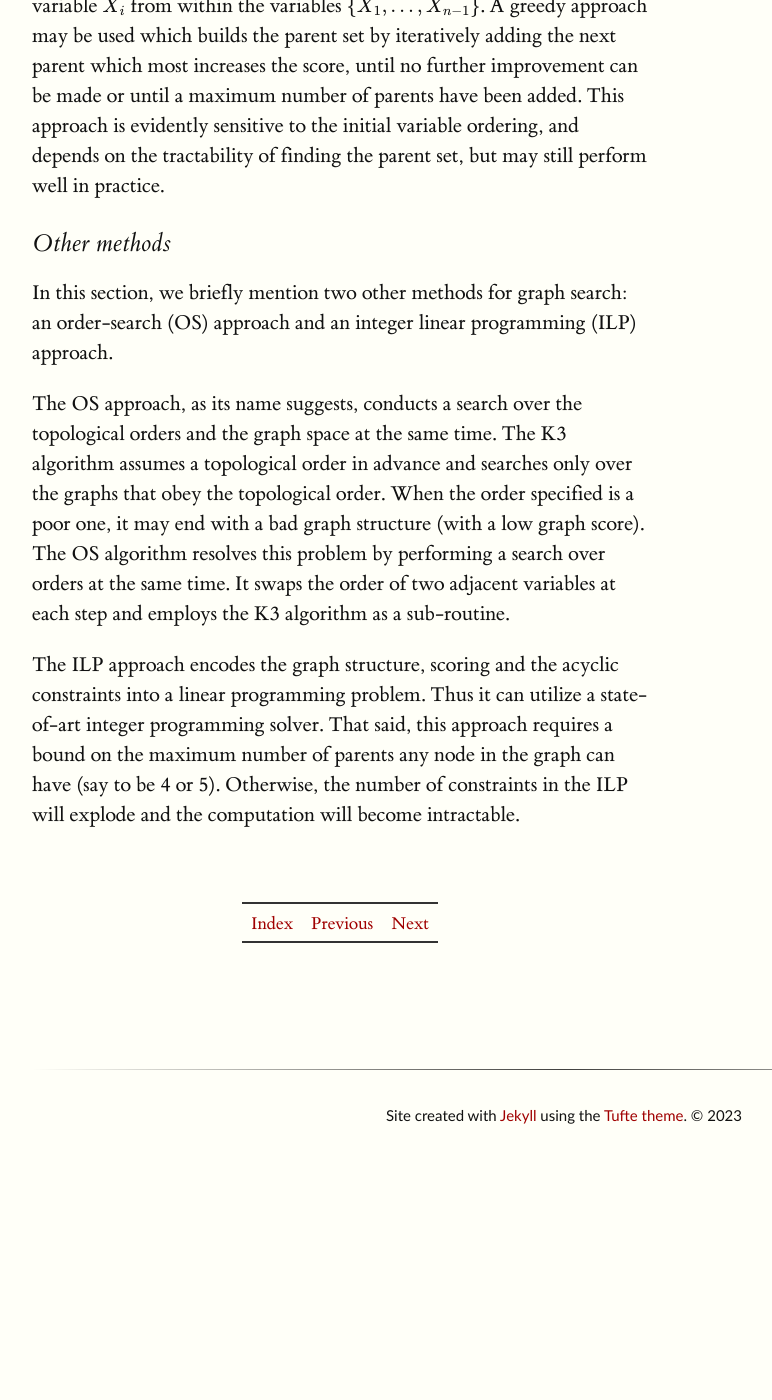
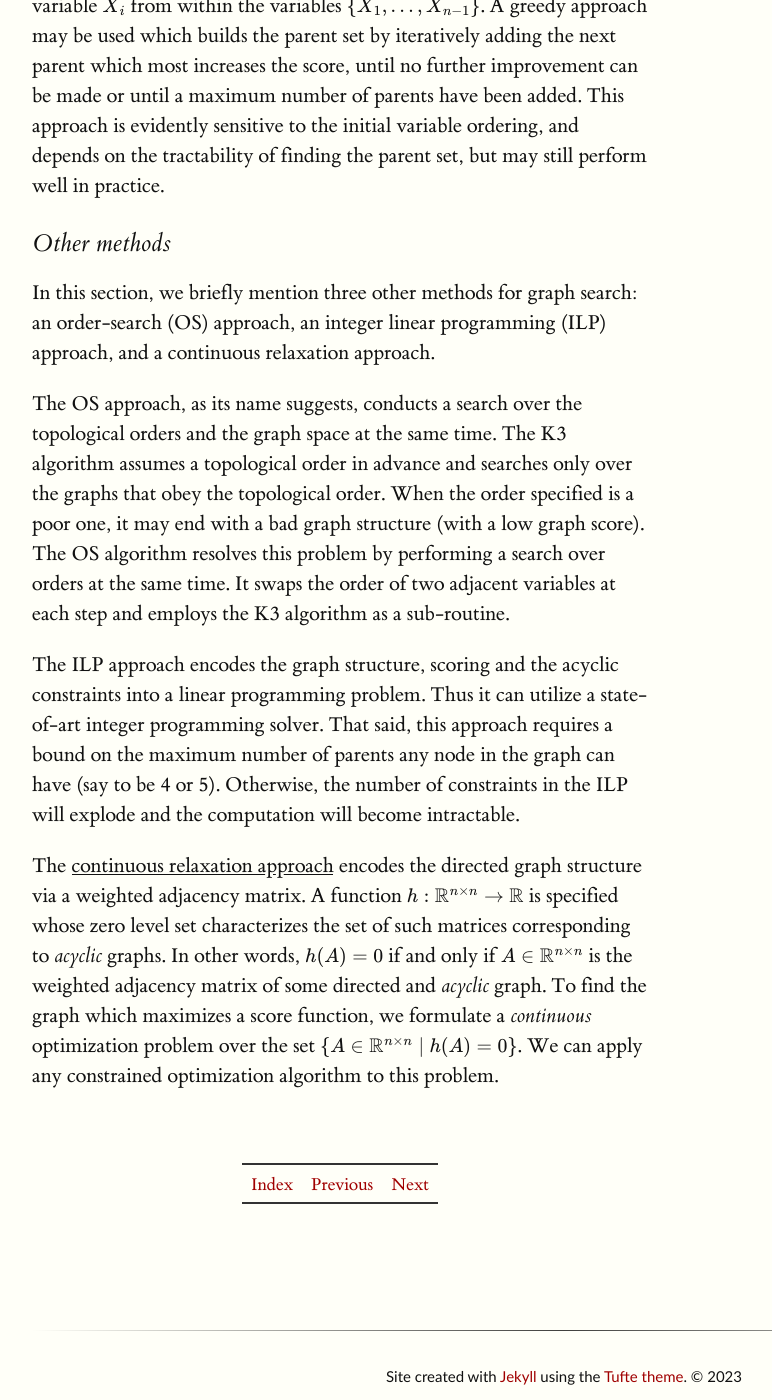
Before and after one commit to ermongroup/cs228-notes, a Jekyll site: the page built from learning/structure/index.md, in a window 1280 px wide and 1400 px high, scrolled down 10495 px. Shown: the whole window, without its empty margins (128-900 px from the left). Built offline with Jekyll 4.4.1, drawn with Linux system fonts in a browser that asks for light colours; formulas are drawn with MathJax 3; before the commit the page ends 11634 px from its top, so only the background shows below that.

Commit message:
andy comment: mention continuous relaxation methods

```diff
--- a/learning/structure/index.md
+++ b/learning/structure/index.md
@@ -292,12 +292,18 @@ This approach is evidently sensitive to the initial variable ordering, and depen
 
 ### Other methods
 
-In this section, we briefly mention two other methods for graph search: an order-search (OS) approach and an integer linear programming (ILP) approach.
+In this section, we briefly mention three other methods for graph search: an order-search (OS) approach, an integer linear programming (ILP) approach, and a continuous relaxation approach.
 
 The OS approach, as its name suggests, conducts a search over the topological orders and the graph space at the same time. The K3 algorithm assumes a topological order in advance and searches only over the graphs that obey the topological order. When the order specified is a poor one, it may end with a bad graph structure (with a low graph score). The OS algorithm resolves this problem by performing a search over orders at the same time. It swaps the order of two adjacent variables at each step and employs the K3 algorithm as a sub-routine.
 
 The ILP approach encodes the graph structure, scoring and the acyclic constraints into a linear programming problem. Thus it can utilize a state-of-art integer programming solver. That said, this approach requires a bound on the maximum number of parents any node in the graph can have (say to be 4 or 5). Otherwise, the number of constraints in the ILP will explode and the computation will become intractable.
 
+The [continuous relaxation approach](https://arxiv.org/abs/1803.01422) encodes the directed graph structure via a weighted adjacency matrix.
+A function $$h: \mathbb{R}^{n \times n} \to \mathbb{R}$$ is specified whose zero level set characterizes the set of such matrices corresponding to _acyclic_ graphs.
+In other words, $$h(A) = 0$$ if and only if $$A \in \mathbb{R}^{n \times n}$$ is the weighted adjacency matrix of some directed and _acyclic_ graph.
+To find the graph which maximizes a score function, we formulate a _continuous_ optimization problem over the set $$\{A \in \mathbb{R}^{n \times n} \;|\; h(A) = 0\}$$.
+We can apply any constrained optimization algorithm to this problem.
+
 <br/>
 
 |[Index](../../) | [Previous](../bayesian) | [Next](../../extras/vae)|
```
